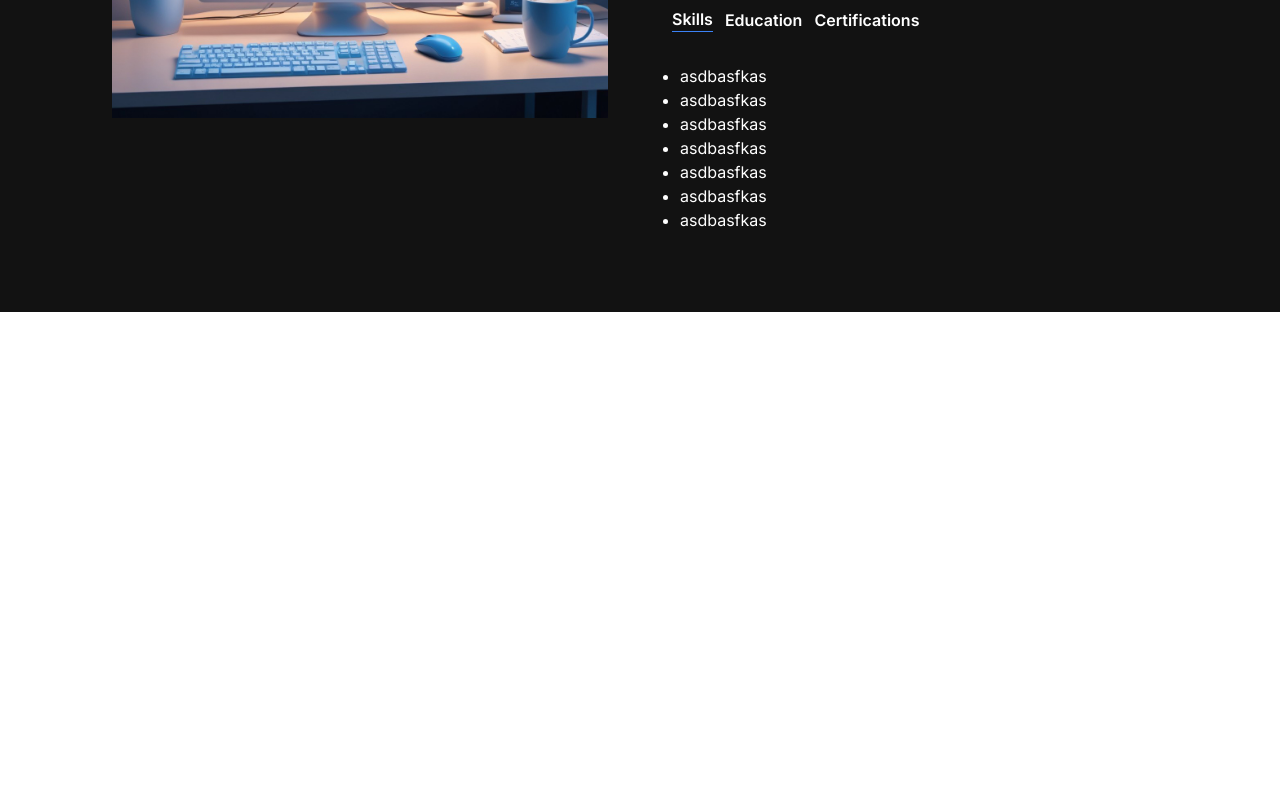
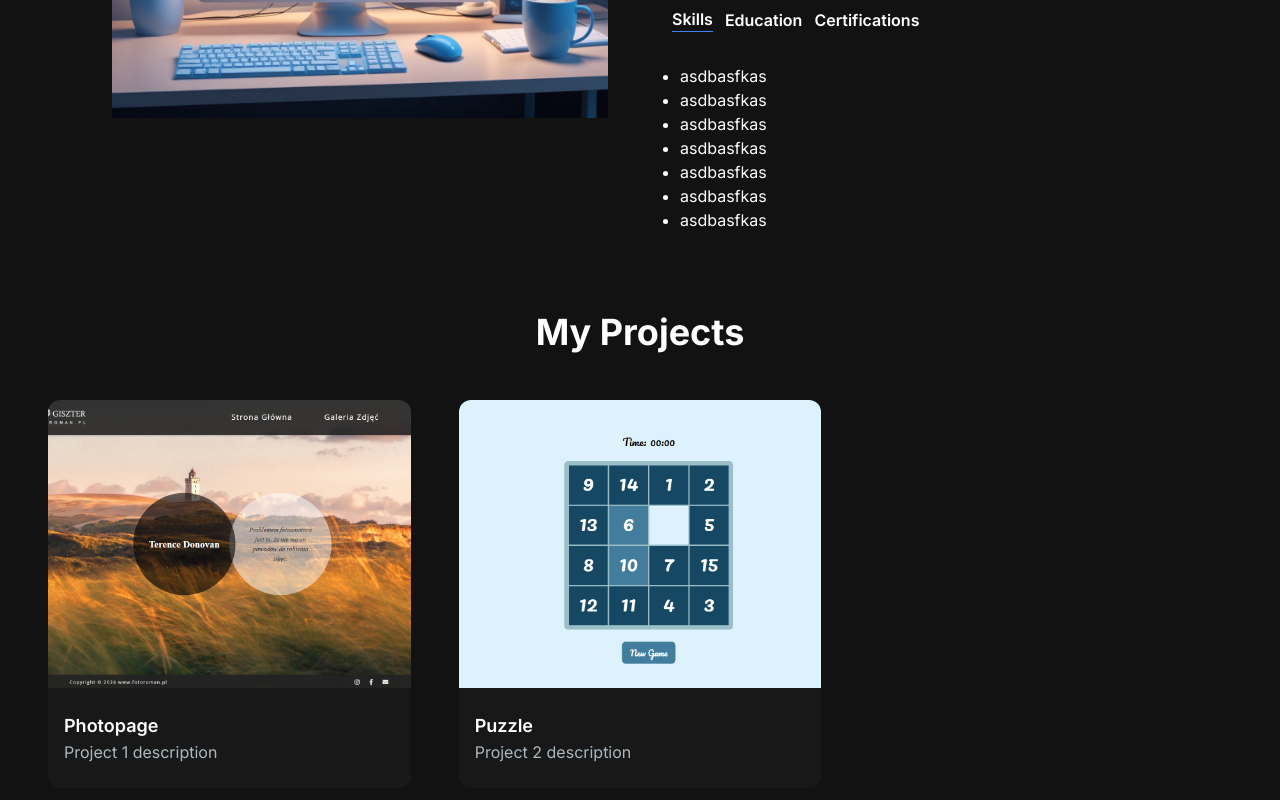
Before and after one commit to Giszta/portfolio-website, a Next.js app: page / in a window 1280 px wide. Shown: the part 797-1597 px from the top of the page. Before the commit the page ends 1109 px from the top, so only its background shows below. Built offline with nearby package versions, Linux system fonts and the light colour scheme.

Commit message:
project section

```diff
--- /dev/null
+++ b/src/app/components/ProjectCard.tsx
@@ -0,0 +1,53 @@
+import React from "react";
+import { CodeBracketIcon, EyeIcon } from "@heroicons/react/24/outline";
+import Link from "next/link";
+
+interface ProjectCardProps {
+	imgUrl: string;
+	title: string;
+	description: string;
+	gitUrl: string;
+	previewUrl: string;
+}
+
+function ProjectCard({
+	imgUrl,
+	title,
+	description,
+	gitUrl,
+	previewUrl,
+}: ProjectCardProps) {
+	return (
+		<div>
+			<div
+				className="group rounded-t-xl h-52 md:h-72 bg-center relative overflow-hidden"
+				style={{
+					background: `url(${imgUrl})`,
+					backgroundSize: "cover",
+					backgroundPosition: "center",
+				}}
+			>
+				<div className="overlay absolute top-0 left-0 w-full h-full bg-[#181818] bg-opacity-0 hidden group-hover:flex group-hover:bg-opacity-80 transition-all duration-500 items-center justify-center">
+					<Link
+						href={gitUrl}
+						className="h-14 w-14 mr-2 border-2 relative rounded-full border-[#ADB7BE] hover:border-white group/link"
+					>
+						<CodeBracketIcon className="h-10 w-10 text-[#ADB7BE] group-hover/link:text-white absolute top-1/2 left-1/2 transform -translate-x-1/2 -translate-y-1/2" />
+					</Link>
+					<Link
+						href={previewUrl}
+						className="h-14 w-14 border-2 relative rounded-full border-[#ADB7BE] hover:border-white group/link"
+					>
+						<EyeIcon className="h-10 w-10 text-[#ADB7BE] group-hover/link:text-white absolute top-1/2 left-1/2 transform -translate-x-1/2 -translate-y-1/2" />
+					</Link>
+				</div>
+			</div>
+			<div className="text-white rounded-b-xl  bg-[#181818] py-6 px-4">
+				<h5 className="text-lg font-semibold ">{title}</h5>
+				<p className="text-[#ADB7BE]">{description}</p>
+			</div>
+		</div>
+	);
+}
+
+export default ProjectCard;
--- /dev/null
+++ b/src/app/components/ProjectSection.tsx
@@ -0,0 +1,48 @@
+import React from "react";
+import ProjectCard from "./ProjectCard";
+
+const projectData = [
+	{
+		id: 1,
+		title: "Photopage",
+		description: "Project 1 description",
+		image: "/images/projects/1.png",
+		tag: ["All", "Web"],
+		gitUrl: "https://github.com/Giszta/photopage",
+		previewUrl: "https://giszta.github.io/photopage/",
+	},
+	{
+		id: 2,
+		title: "Puzzle",
+		description: "Project 2 description",
+		image: "/images/projects/2.png",
+		tag: ["All", "Web"],
+		gitUrl:
+			"https://github.com/Giszta/sliding-game---react-practice?tab=readme-ov-file",
+		previewUrl: "https://sliding-game-65029.web.app/",
+	},
+];
+
+function ProjectSection() {
+	return (
+		<>
+			<h2 className="text-center text-4xl font-bold text-white mt-4 mb-8 md:mb-12">
+				My Projects
+			</h2>
+			<div className="grid md:grid-cols-3 gap-8 md:gap-12">
+				{projectData.map((project) => (
+					<ProjectCard
+						key={project.id}
+						title={project.title}
+						description={project.description}
+						imgUrl={project.image}
+						gitUrl={project.gitUrl}
+						previewUrl={project.previewUrl}
+					/>
+				))}
+			</div>
+		</>
+	);
+}
+
+export default ProjectSection;
--- a/src/app/page.tsx
+++ b/src/app/page.tsx
@@ -2,6 +2,7 @@ import Image from "next/image";
 import HeroSection from "./components/HeroSection";
 import Navbar from "./components/Navbar";
 import AboutSection from "./components/AboutSection";
+import ProjectSection from "./components/ProjectSection";
 
 export default function Home() {
 	return (
@@ -10,6 +11,7 @@ export default function Home() {
 			<div className="container mt-24 mx-auto px-12 py-4">
 				<HeroSection />
 				<AboutSection />
+				<ProjectSection />
 			</div>
 		</main>
 	);
```
Also changed, not shown: public/images/projects/1.png (added), public/images/projects/2.png (added).
